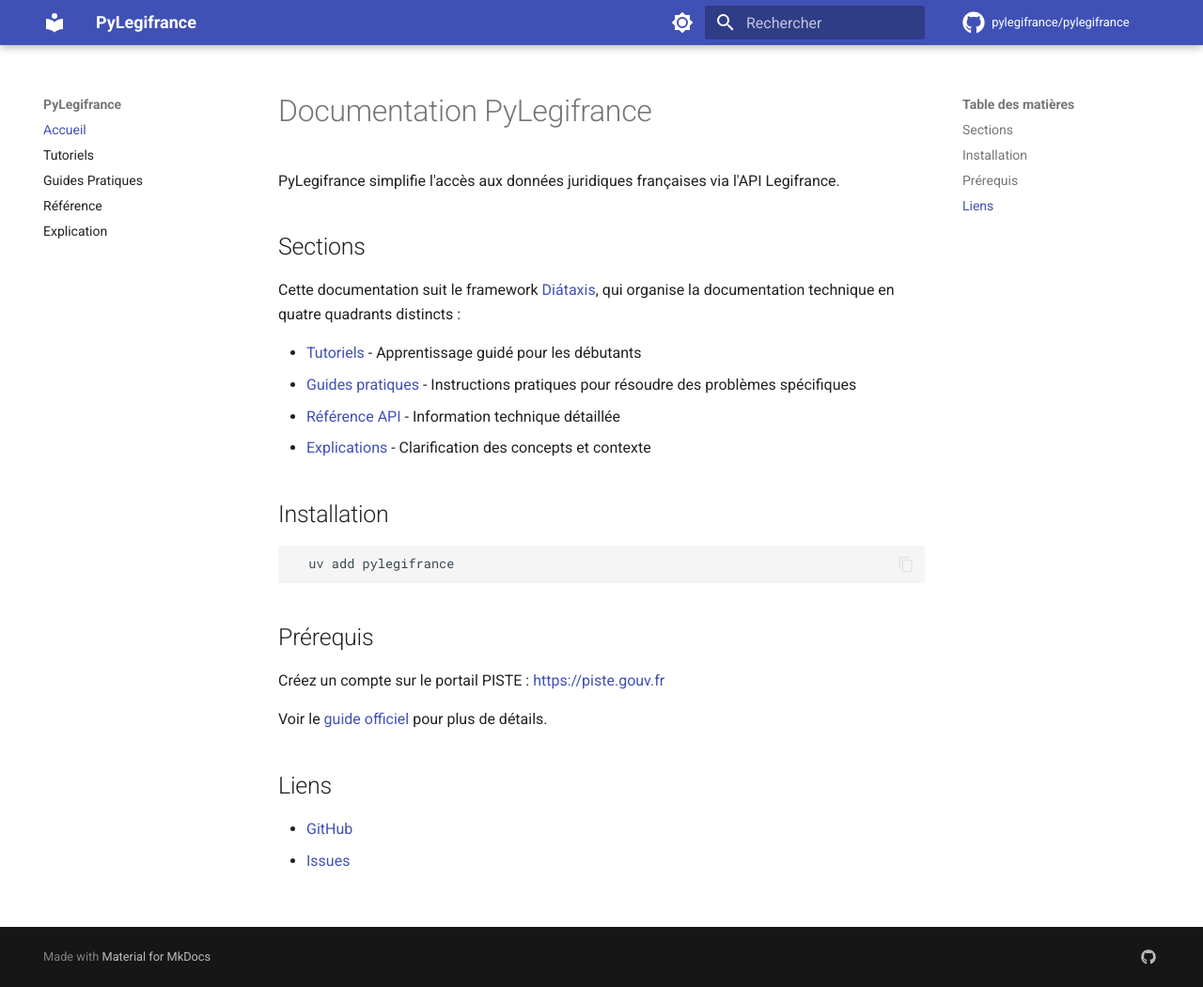
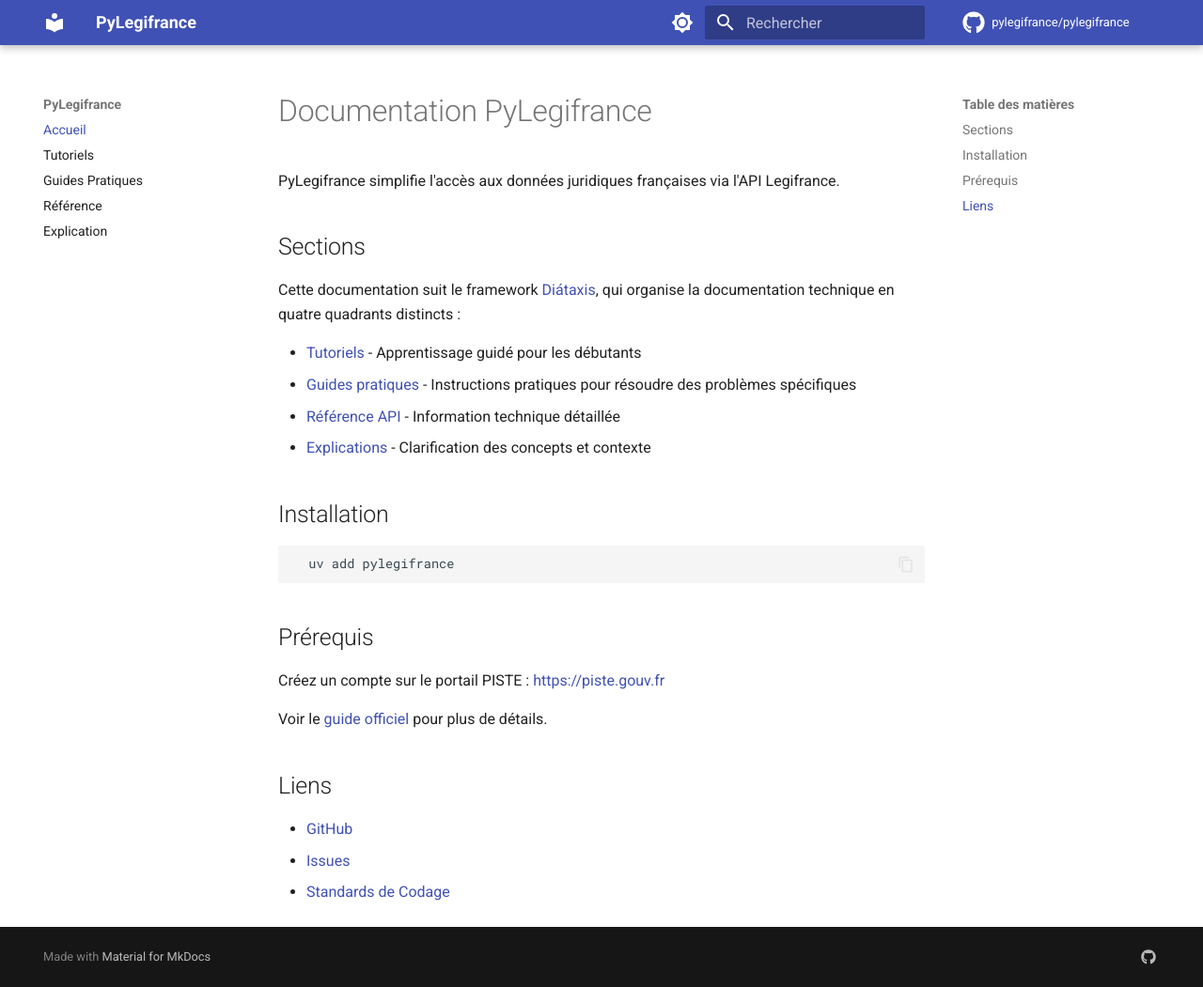
Before and after one commit to rdassignies/pylegifrance, an MkDocs documentation site: the page built from docs/index.md, in a window 1280 px wide and 1051 px high. Shown: the whole window at 94% size. Built offline with MkDocs 1.6.1 and Material for MkDocs 9.7.7, drawn with Linux system fonts in a browser that asks for light colours; comment, search, counter and statistics services are not loaded.

Commit message:
Update documentation and add coding standards guide

```diff
--- a/docs/index.md
+++ b/docs/index.md
@@ -27,3 +27,4 @@
 
 - [GitHub](https://github.com/pylegifrance/pylegifrance)
 - [Issues](https://github.com/pylegifrance/pylegifrance/issues)
+- [Standards de Codage](https://github.com/pylegifrance/pylegifrance/blob/main/.github/CONTRIBUTING.md#standards-de-codage-pour-pylegifrance)
```
Also changed, not shown: .github/CONTRIBUTING.md.
